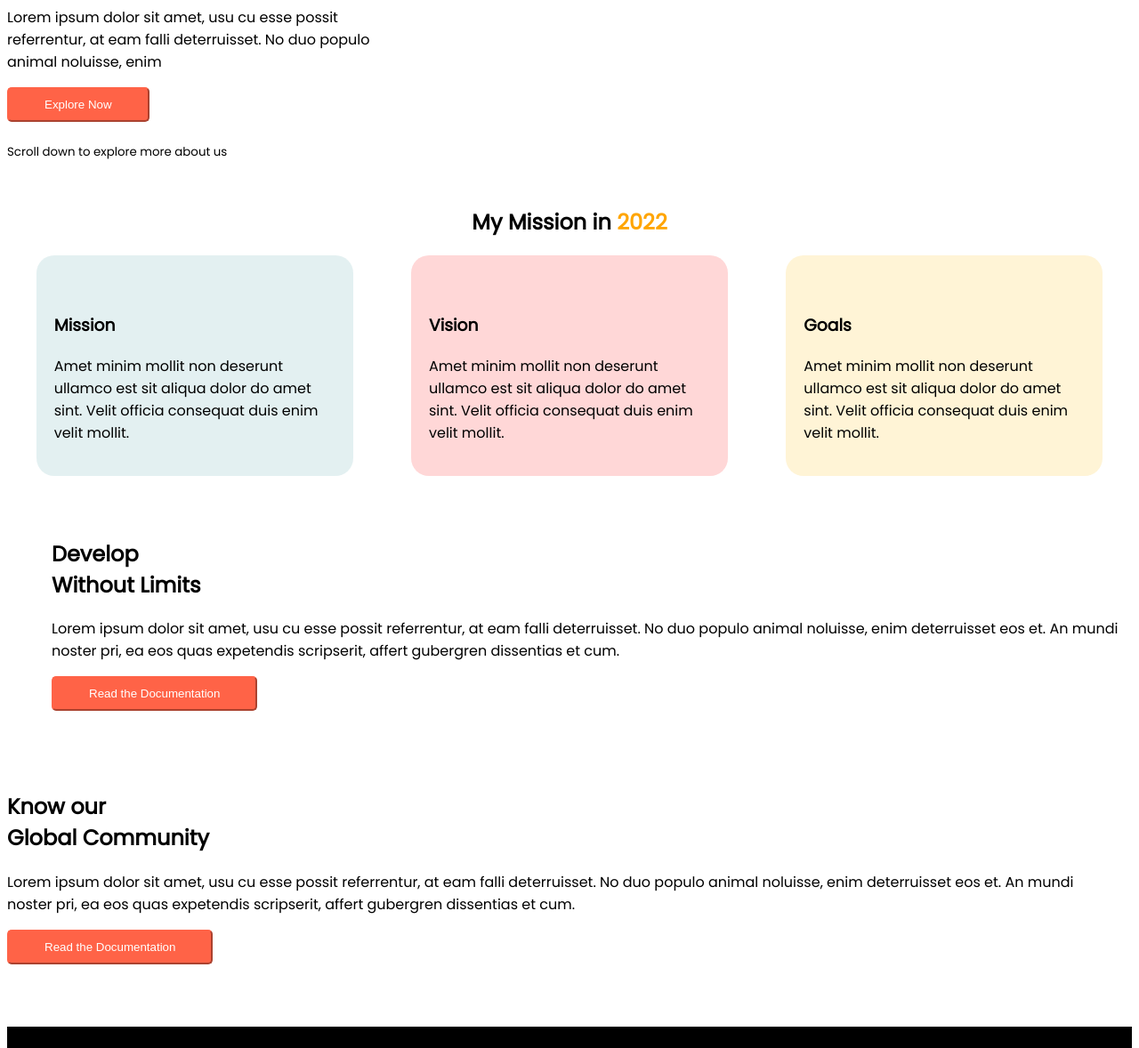
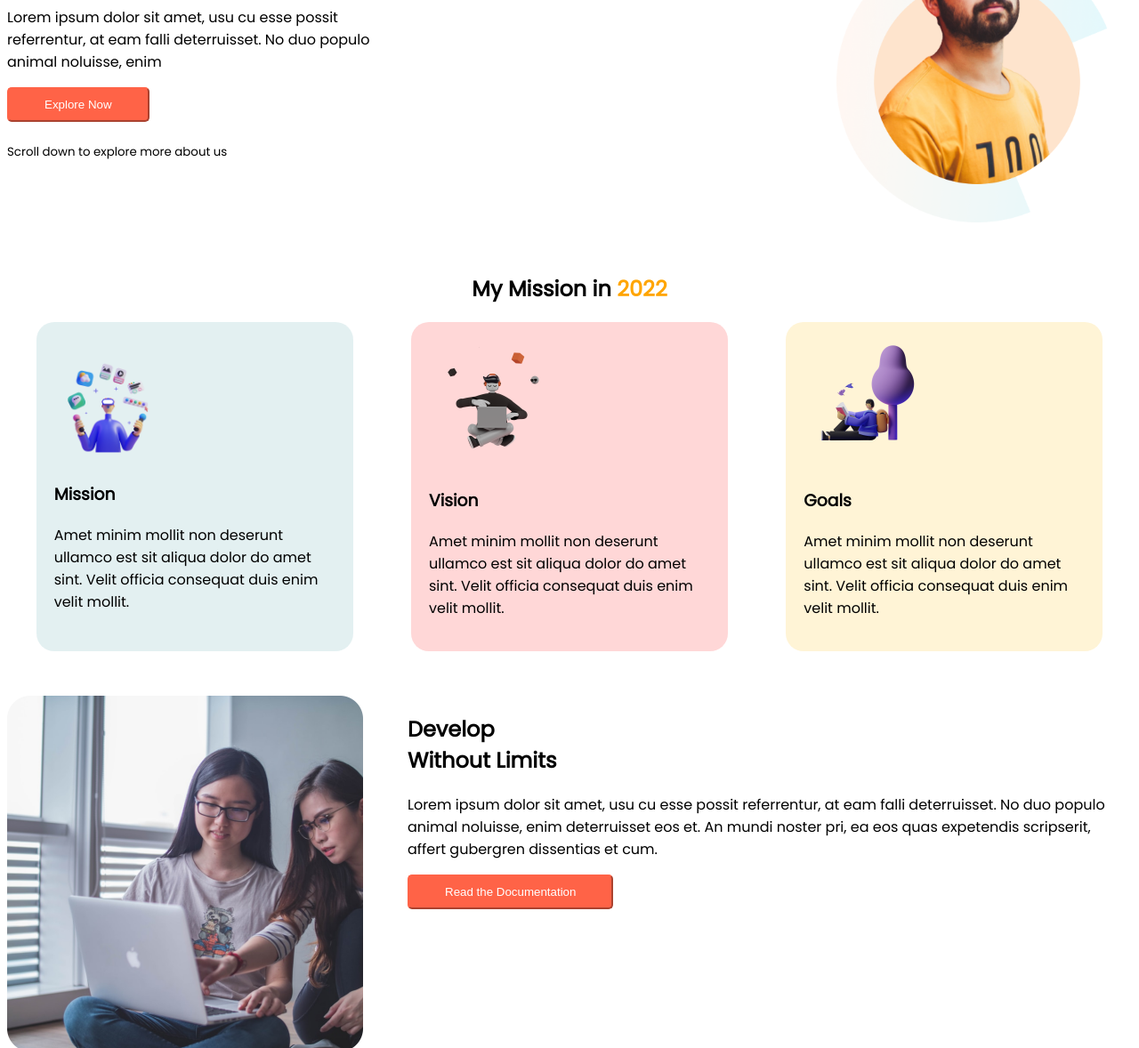
Before and after one commit to kdipto1/Milestone1, a plain HTML site: page index.html in a window 1280 px wide. Shown: the part 161-1339 px from the top of the page at 89% size. Drawn offline with Linux system fonts and the light colour scheme; the site is published under a folder, as on GitHub Pages, so addresses that start at the root find nothing.

Commit message:
dots added to images

```diff
--- a/index.html
+++ b/index.html
@@ -26,7 +26,7 @@
       <small>Scroll down to explore more about us</small>
     </div>
     <div class="header-side">
-      <img src="/images/person/person-0.png" alt="A person">
+      <img src="./images/person/person-0.png" alt="A person">
     </div>
   </div>
   <!--first section end-->
@@ -35,7 +35,7 @@
     <h2>My Mission in <span class="orange">2022</span></h2>
     <div class="boxs">
       <div class="box1">
-        <div><img src="/images/illustrators/illustrator-1.png" alt=""></div>
+        <div><img src="./images/illustrators/illustrator-1.png" alt=""></div>
         <h3>Mission</h3>
         <p>Amet minim mollit non deserunt
         ullamco est sit aliqua dolor do amet
@@ -43,7 +43,7 @@
         velit mollit.</p>
       </div>
       <div class="box2">
-        <div><img src="/images/illustrators/illustrator-2.png" alt=""></div>
+        <div><img src="./images/illustrators/illustrator-2.png" alt=""></div>
         <h3>Vision</h3>
         <p>Amet minim mollit non deserunt
           ullamco est sit aliqua dolor do amet
@@ -51,7 +51,7 @@
           velit mollit.</p>
       </div>
       <div class="box3">
-        <div><img src="/images/illustrators/illustrator-3.png" alt=""></div>
+        <div><img src="./images/illustrators/illustrator-3.png" alt=""></div>
         <h3>Goals</h3>
         <p>Amet minim mollit non deserunt
           ullamco est sit aliqua dolor do amet
@@ -63,7 +63,7 @@
   <!--second section end-->
   <!--third section start-->
   <div class="third-section">
-    <div><img src="/images/pictures/coding.png" alt=""></div>
+    <div><img src="./images/pictures/coding.png" alt=""></div>
     <div>
       <h2>Develop <br>Without Limits
       </h2>
@@ -88,7 +88,7 @@
       gubergren dissentias et cum.</p>
       <a href="" target="_blank"><button class="button" target="_blank">Read the Documentation</button></a>
     </div>
-    <div><img src="/images/pictures/project.png" alt=""></div>
+    <div><img src="./images/pictures/project.png" alt=""></div>
   </div>
 <!--fourth section end-->
 <!--fiveth section start-->
```
